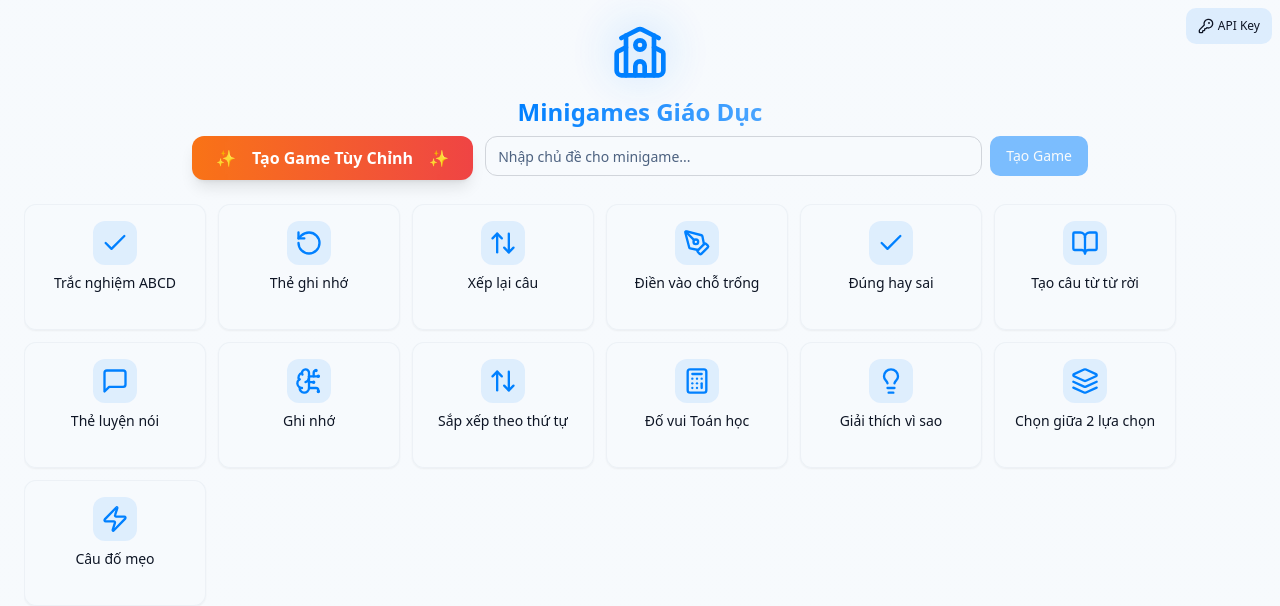
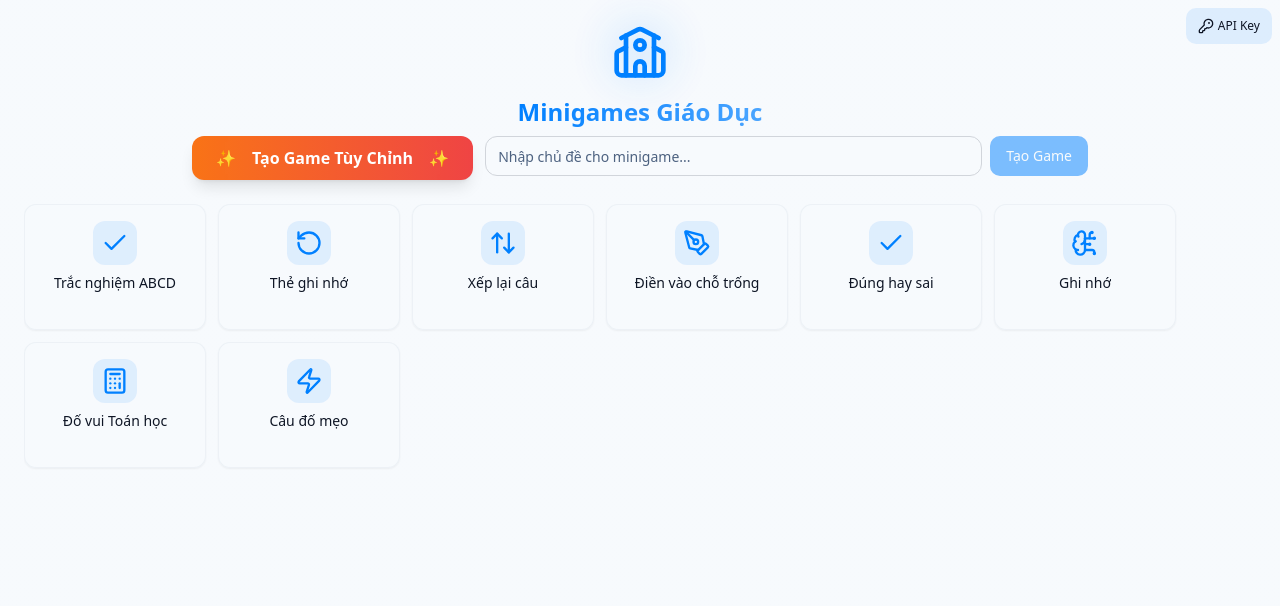
Before and after one commit to endermeme/fluid-canvas-ai, a React (Vite) app: page / in a window 1280 px wide. Shown: the top 606 px of the page. Built offline with nearby package versions, Linux system fonts and the light colour scheme.

Commit message:
Remove AI-generated games
Remove AI-generated games and other non-practical games.

```diff
--- a/src/components/quiz/gameTypes.ts
+++ b/src/components/quiz/gameTypes.ts
@@ -63,30 +63,6 @@ export const gameTypes: GameType[] = [
     }
   },
   {
-    id: "wordmagnets",
-    name: "Tạo câu từ từ rời",
-    description: "Kéo và thả các từ rời rạc để tạo thành câu hoàn chỉnh và có nghĩa.",
-    icon: "book-open",
-    defaultSettings: {
-      difficulty: 'medium',
-      questionCount: 8,
-      timePerQuestion: 45,
-      category: 'general',
-    }
-  },
-  {
-    id: "speakingcards",
-    name: "Thẻ luyện nói",
-    description: "Nhận chủ đề và nói câu trả lời, hệ thống sẽ ghi âm và phản hồi về nội dung phát biểu.",
-    icon: "message-square",
-    defaultSettings: {
-      difficulty: 'medium',
-      questionCount: 5,
-      timePerQuestion: 60,
-      category: 'general',
-    }
-  },
-  {
     id: "memorize",
     name: "Ghi nhớ",
     description: "Xem nội dung trong thời gian giới hạn, sau đó nhập lại những gì đã ghi nhớ được.",
@@ -95,18 +71,6 @@ export const gameTypes: GameType[] = [
       difficulty: 'medium',
       questionCount: 8,
       timePerQuestion: 3,
-      category: 'general',
-    }
-  },
-  {
-    id: "rankorder",
-    name: "Sắp xếp theo thứ tự",
-    description: "Kéo các mục để sắp xếp theo đúng thứ tự yêu cầu (thời gian, kích thước, v.v.).",
-    icon: "sort-asc",
-    defaultSettings: {
-      difficulty: 'medium',
-      questionCount: 8,
-      timePerQuestion: 45,
       category: 'general',
     }
   },
@@ -120,30 +84,6 @@ export const gameTypes: GameType[] = [
       questionCount: 10,
       timePerQuestion: 30,
       category: 'math',
-    }
-  },
-  {
-    id: "tellmewhy",
-    name: "Giải thích vì sao",
-    description: "Trả lời câu hỏi mở về nguyên nhân, hệ thống sẽ phân tích logic và phản hồi.",
-    icon: "lightbulb",
-    defaultSettings: {
-      difficulty: 'medium',
-      questionCount: 5,
-      timePerQuestion: 120,
-      category: 'general',
-    }
-  },
-  {
-    id: "wouldyourather",
-    name: "Chọn giữa 2 lựa chọn",
-    description: "Đưa ra 2 lựa chọn khó, người học phải chọn một và giải thích lý do.",
-    icon: "layers",
-    defaultSettings: {
-      difficulty: 'medium',
-      questionCount: 8,
-      timePerQuestion: 90,
-      category: 'general',
     }
   },
   {
@@ -190,26 +130,11 @@ export const getGameTypeByTopic = (topic: string): GameType | undefined => {
   if (lowerTopic.includes('đúng sai') || lowerTopic.includes('true false')) {
     return getGameTypeById('truefalse');
   }
-  if (lowerTopic.includes('từ rời') || lowerTopic.includes('tạo câu')) {
-    return getGameTypeById('wordmagnets');
-  }
-  if (lowerTopic.includes('luyện nói') || lowerTopic.includes('speaking')) {
-    return getGameTypeById('speakingcards');
-  }
   if (lowerTopic.includes('ghi nhớ') || lowerTopic.includes('memorize')) {
     return getGameTypeById('memorize');
   }
-  if (lowerTopic.includes('sắp xếp thứ tự') || lowerTopic.includes('rank')) {
-    return getGameTypeById('rankorder');
-  }
   if (lowerTopic.includes('toán') || lowerTopic.includes('math')) {
     return getGameTypeById('mathgenerator');
-  }
-  if (lowerTopic.includes('tại sao') || lowerTopic.includes('giải thích')) {
-    return getGameTypeById('tellmewhy');
-  }
-  if (lowerTopic.includes('chọn giữa') || lowerTopic.includes('would you rather')) {
-    return getGameTypeById('wouldyourather');
   }
   if (lowerTopic.includes('câu đố') || lowerTopic.includes('riddle')) {
     return getGameTypeById('riddle');
```
